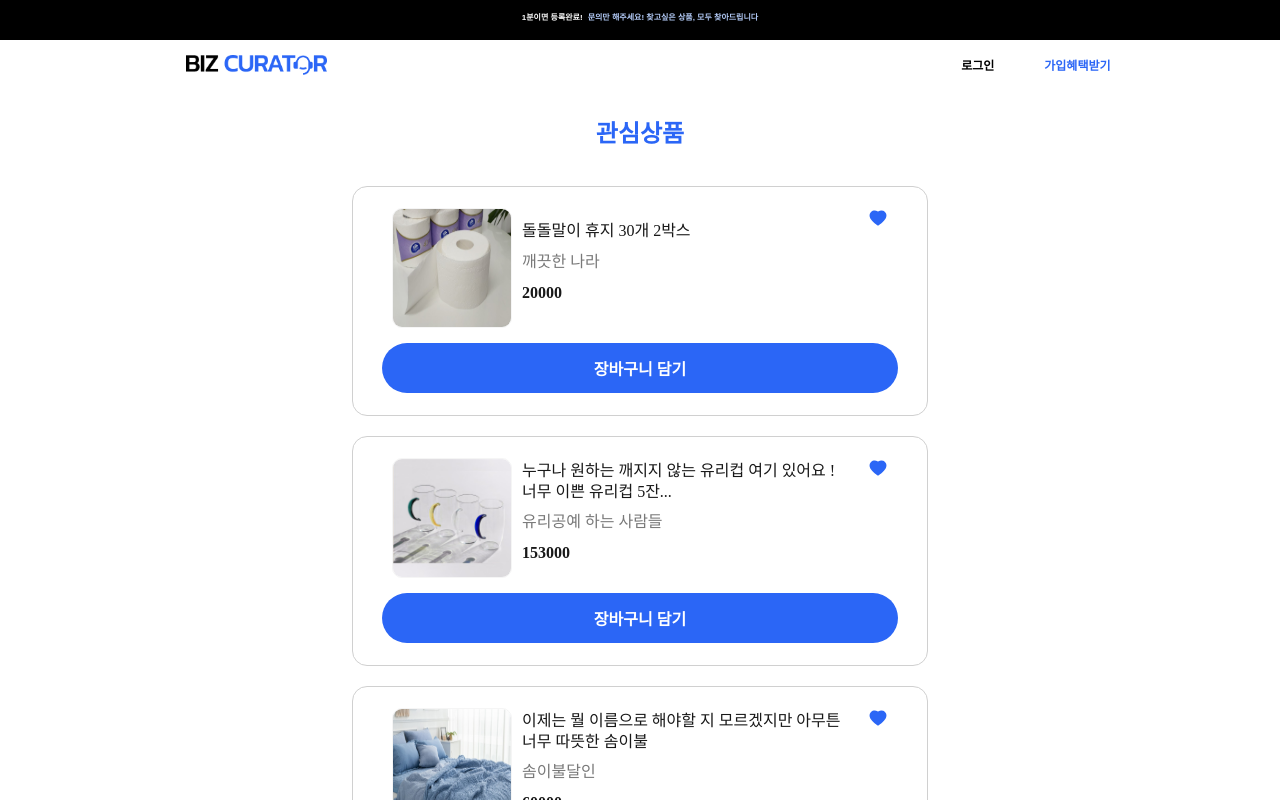
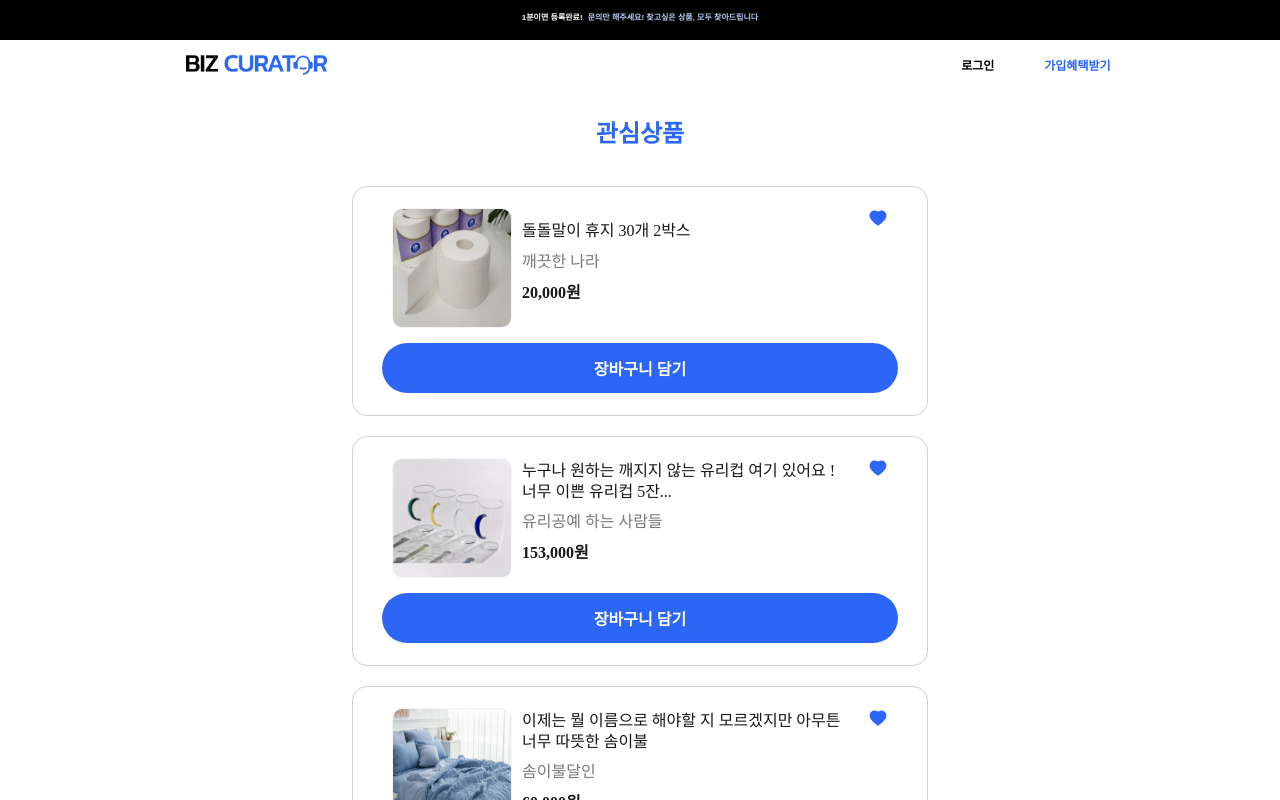
Before and after one commit to FastCampus-Final-Project-bizcurator-1/FinalProject-1-Frontend, a React (Create React App) app: page /mypage/wishlist in a window 1280 px wide. Shown: the top 800 px of the page. Built offline with nearby package versions, Linux system fonts and the light colour scheme.

Commit message:
[Add] 관심상품 formatNumber 기능 추가

```diff
--- a/src/pages/user/mypage/WishList.jsx
+++ b/src/pages/user/mypage/WishList.jsx
@@ -1,6 +1,7 @@
 import React, { useEffect, useState } from 'react';
 import styled from 'styled-components';
 import MyPageWishBtn from '../../../components/mypage/MyPageWishBtn';
+import { formatNumber } from '../../../helper/formatNumber';
 
 export default function WishList() {
   // 사용자id
@@ -35,7 +36,7 @@ export default function WishList() {
                       : wish.product_name}
                   </ProductName>
                   <Manufacturer>{wish.manufacturer}</Manufacturer>
-                  <Price>{wish.product_price}</Price>
+                  <Price>{formatNumber(wish.product_price)}원</Price>
                 </ProductInfo>
                 {/* 관심상품 버튼 */}
                 <MyPageWishBtn userId={userId} productId={wish.id} />
```
